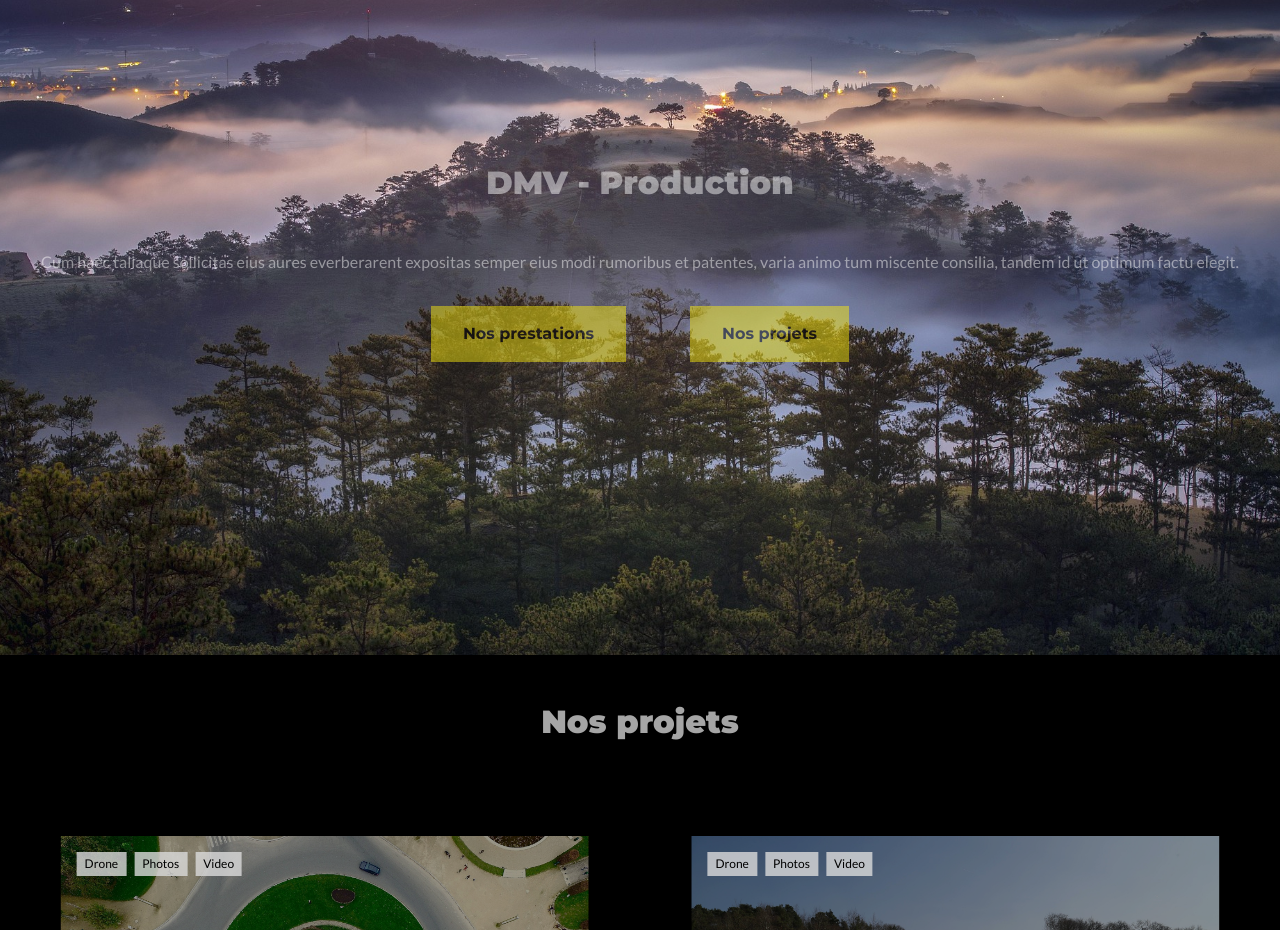
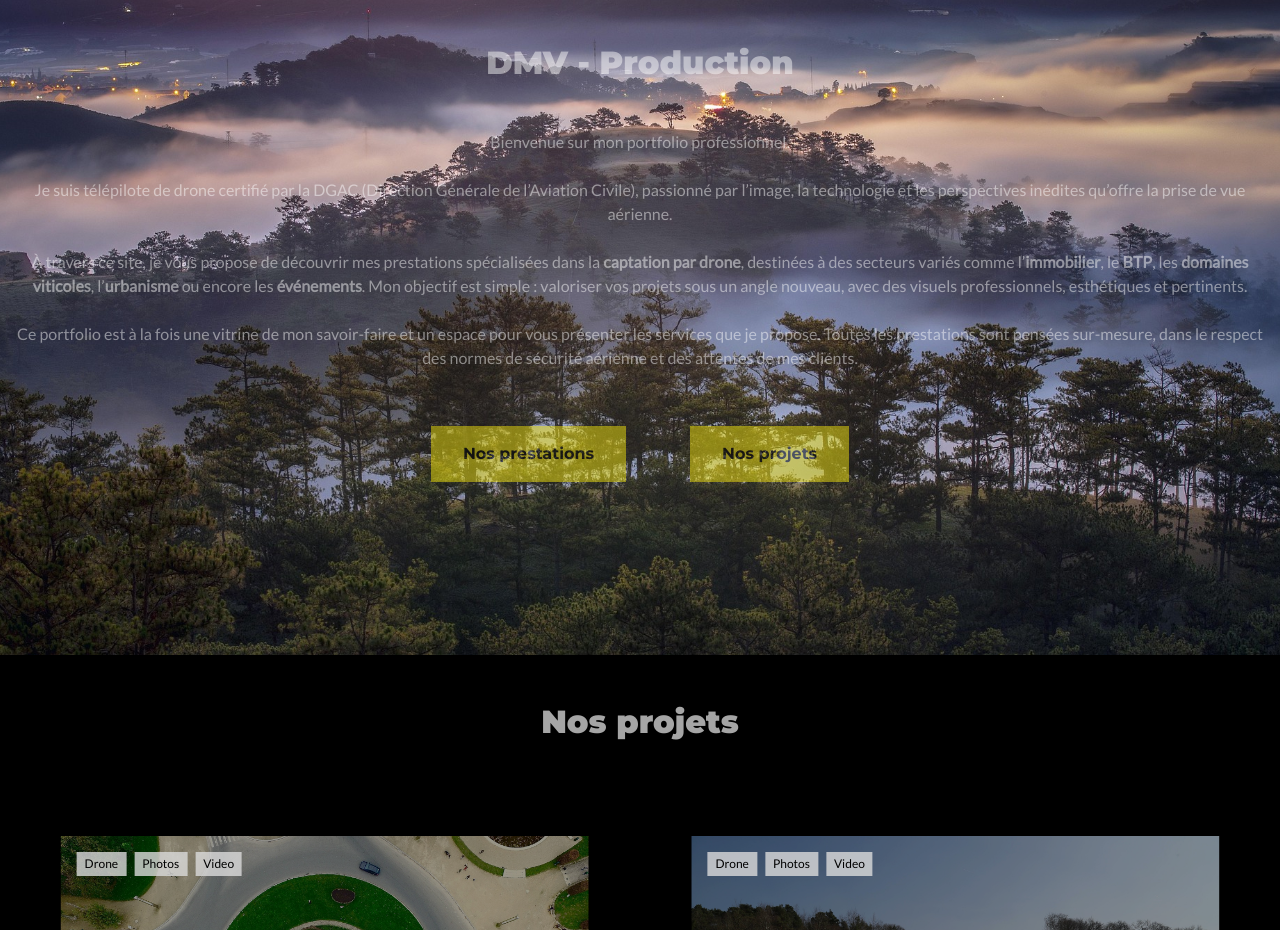
Before and after one commit to Guillaume811/site_dmv, a React (Create React App) app: page / in a window 1280 px wide. Shown: the part 945-1875 px from the top of the page. Built offline with nearby package versions, Linux system fonts and the light colour scheme.

Commit message:
feat: mise à jour du texte de présentation sur la page d'accueil du portfolio

```diff
--- a/src/pages/Home/Home.tsx
+++ b/src/pages/Home/Home.tsx
@@ -177,8 +177,10 @@ const Home: React.FC = () => {
                     opacity={opacity}
                 >
                     <p>
-                        Cum haec taliaque sollicitas eius aures everberarent expositas semper eius modi rumoribus et patentes,
-                        varia animo tum miscente consilia, tandem id ut optimum factu elegit.
+                        Bienvenue sur mon portfolio professionnel.<br/><br/>
+                        Je suis télépilote de drone certifié par la DGAC (Direction Générale de l’Aviation Civile), passionné par l’image, la technologie et les perspectives inédites qu’offre la prise de vue aérienne.<br/><br/>
+                        À travers ce site, je vous propose de découvrir mes prestations spécialisées dans la <strong>captation par drone</strong>, destinées à des secteurs variés comme l’<strong>immobilier</strong>, le <strong>BTP</strong>, les <strong>domaines viticoles</strong>, l’<strong>urbanisme</strong> ou encore les <strong>événements</strong>. Mon objectif est simple : <span>valoriser vos projets</span> sous un angle nouveau, avec des <span>visuels professionnels</span>, esthétiques et pertinents.<br/><br/>
+                        Ce portfolio est à la fois une vitrine de mon savoir-faire et un espace pour vous présenter les services que je propose. Toutes les prestations sont <span>pensées sur-mesure</span>, dans le respect des normes de sécurité aérienne et des attentes de mes clients.<br/><br/>
                     </p>
                     <RowDiv
                         leftContent={<Button text='Nos prestations' to={prestationLink?.to} />}
```
